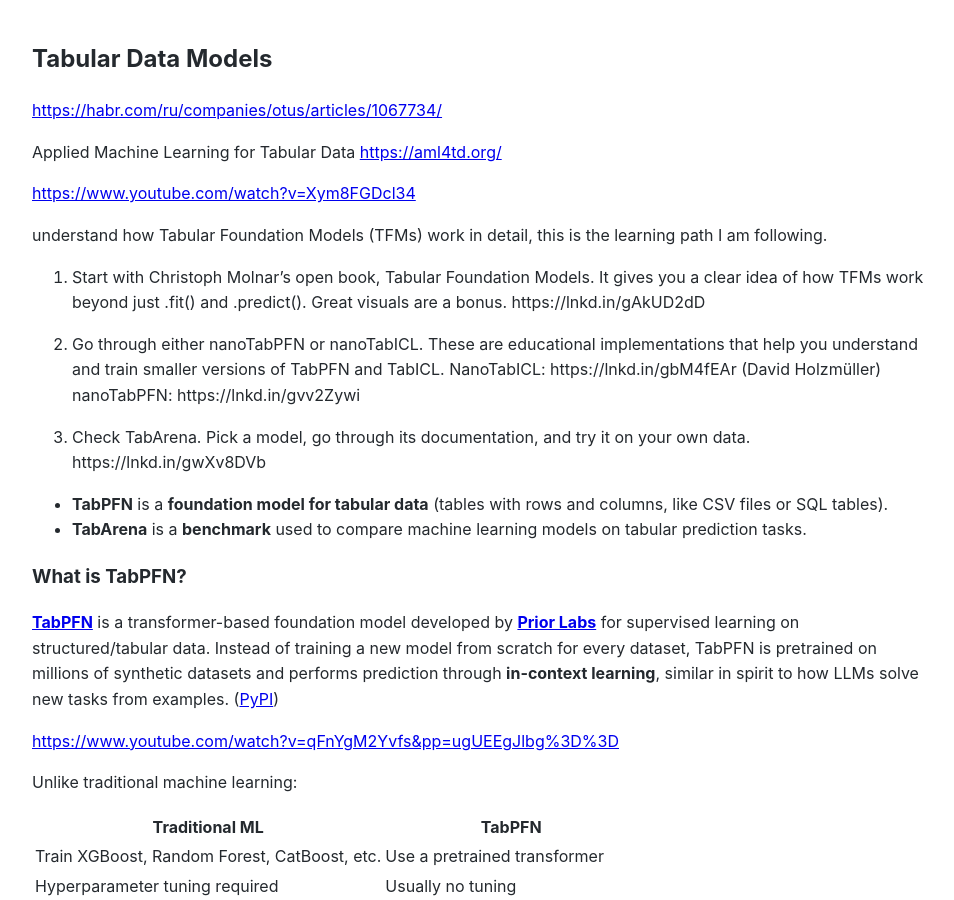
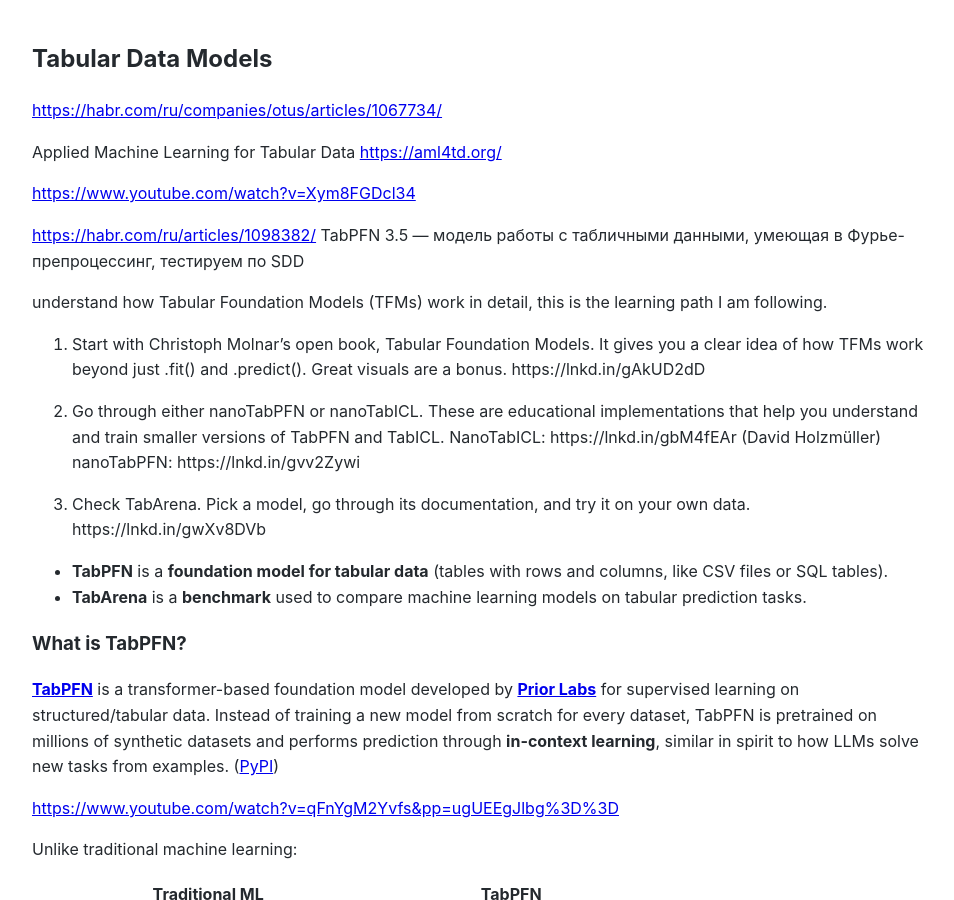
Before and after one commit to Michael-Lubinsky/michael-lubinsky.github.com, a Jekyll site: the page built from ml/tabular.md, in a window 1280 px wide and 900 px high. Shown: the whole window, without its empty margins (158-1112 px from the left). Built offline with Jekyll 4.4.1, drawn with Linux system fonts in a browser that asks for light colours; our own code applies the rules of GitHub Pages for plain Markdown files.

Commit message:
Update tabular.md

```diff
--- a/ml/tabular.md
+++ b/ml/tabular.md
@@ -6,7 +6,7 @@
 
 <https://www.youtube.com/watch?v=Xym8FGDcl34>
 
-
+<https://habr.com/ru/articles/1098382/> TabPFN 3.5 — модель работы с табличными данными, умеющая в Фурье-препроцессинг, тестируем по SDD
 
 understand how Tabular Foundation Models (TFMs) work in detail, this is the learning path I am following.
 
```
